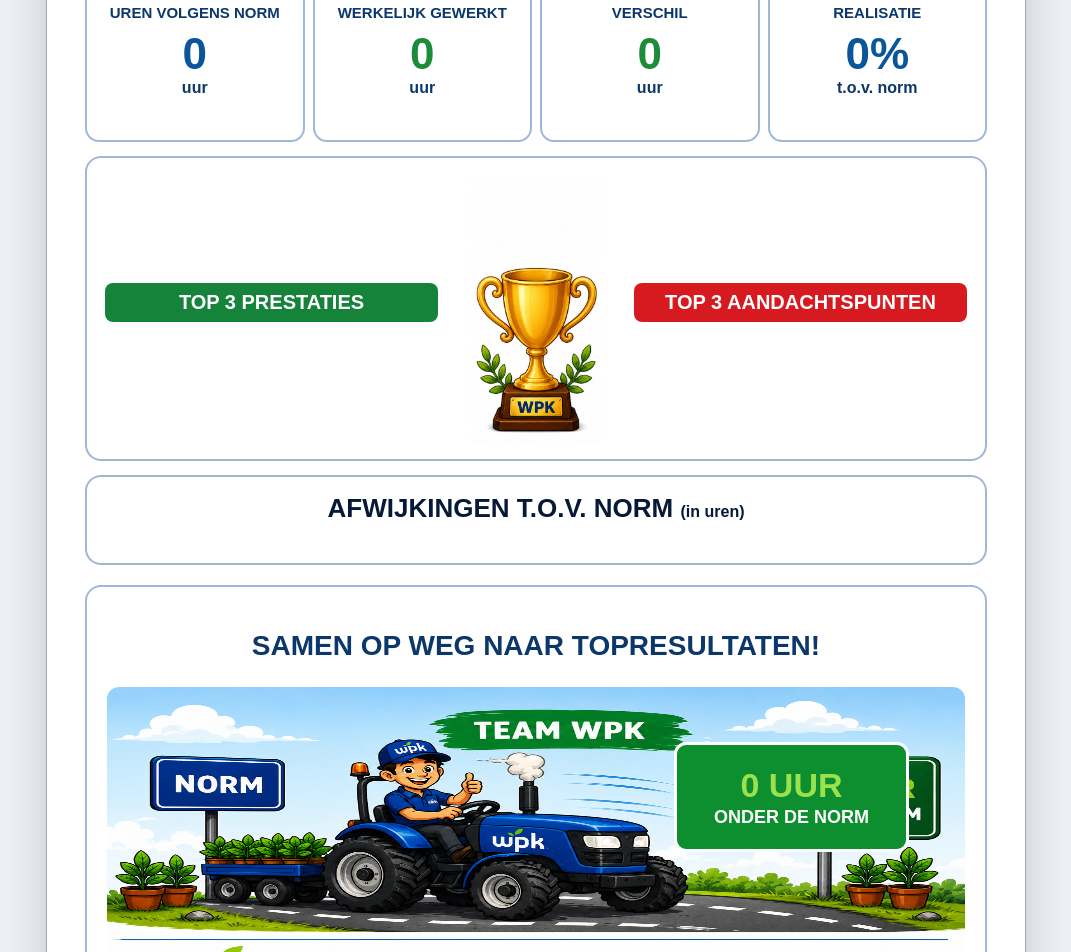
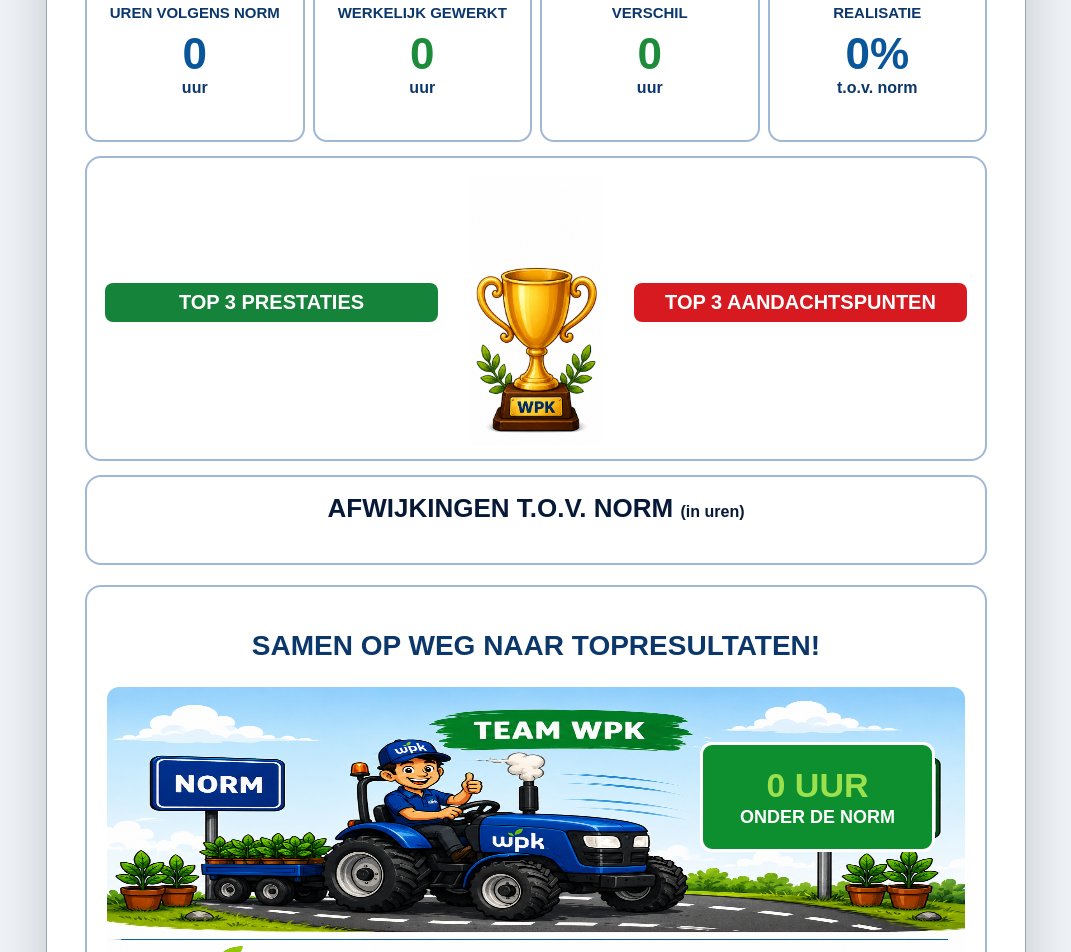
Before and after one commit to infoflorith-dev/wpk-weekprestatie, a React (Vite) app: page / in a window 1280 px wide. Shown: the part 743-1695 px from the top of the page, without its empty margins (104-1175 px from the left). Built offline with nearby package versions, Linux system fonts and the light colour scheme.

Commit message:
Update App.css

```diff
--- a/src/App.css
+++ b/src/App.css
@@ -513,7 +513,7 @@
 .tractor-result-board {
   position: absolute;
 
-  right: 56px;
+right: 30px;
   top: 55px;
 
   width: 235px;
```
